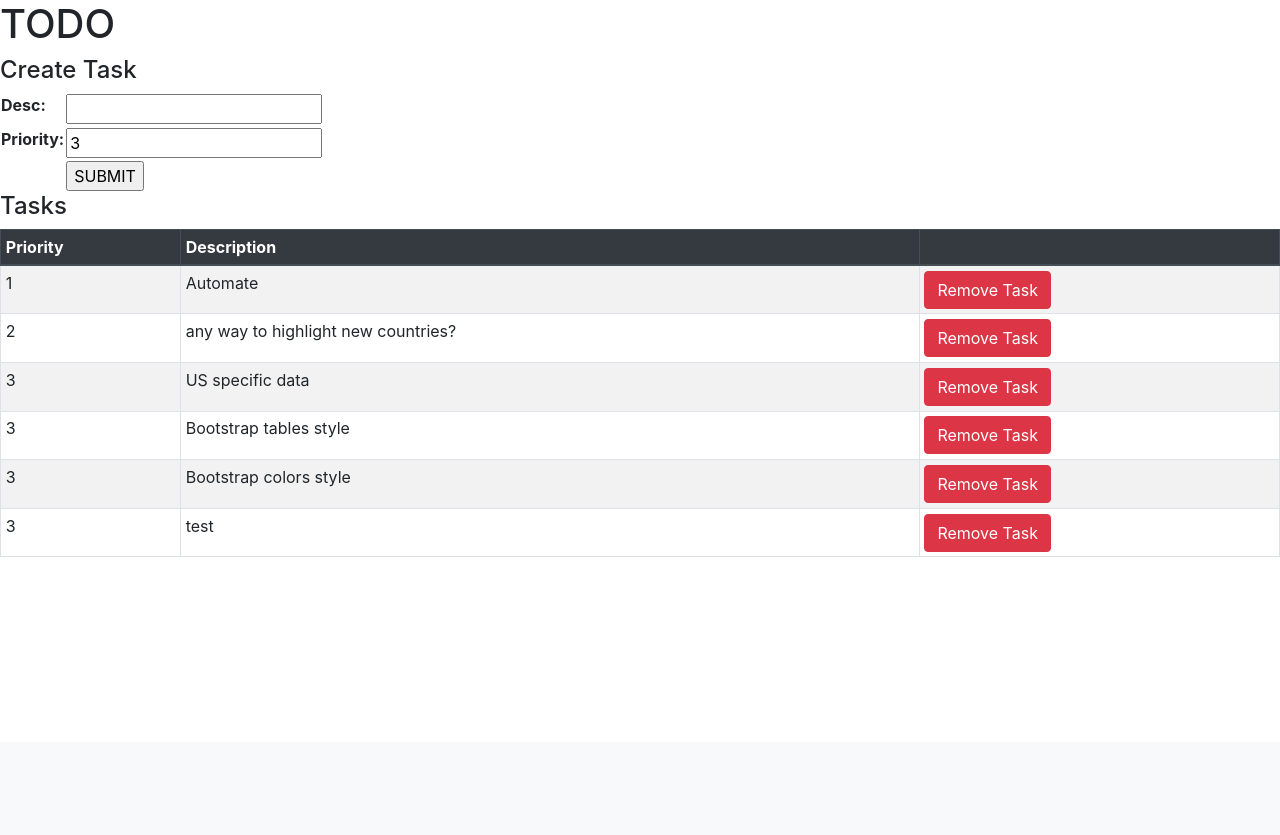
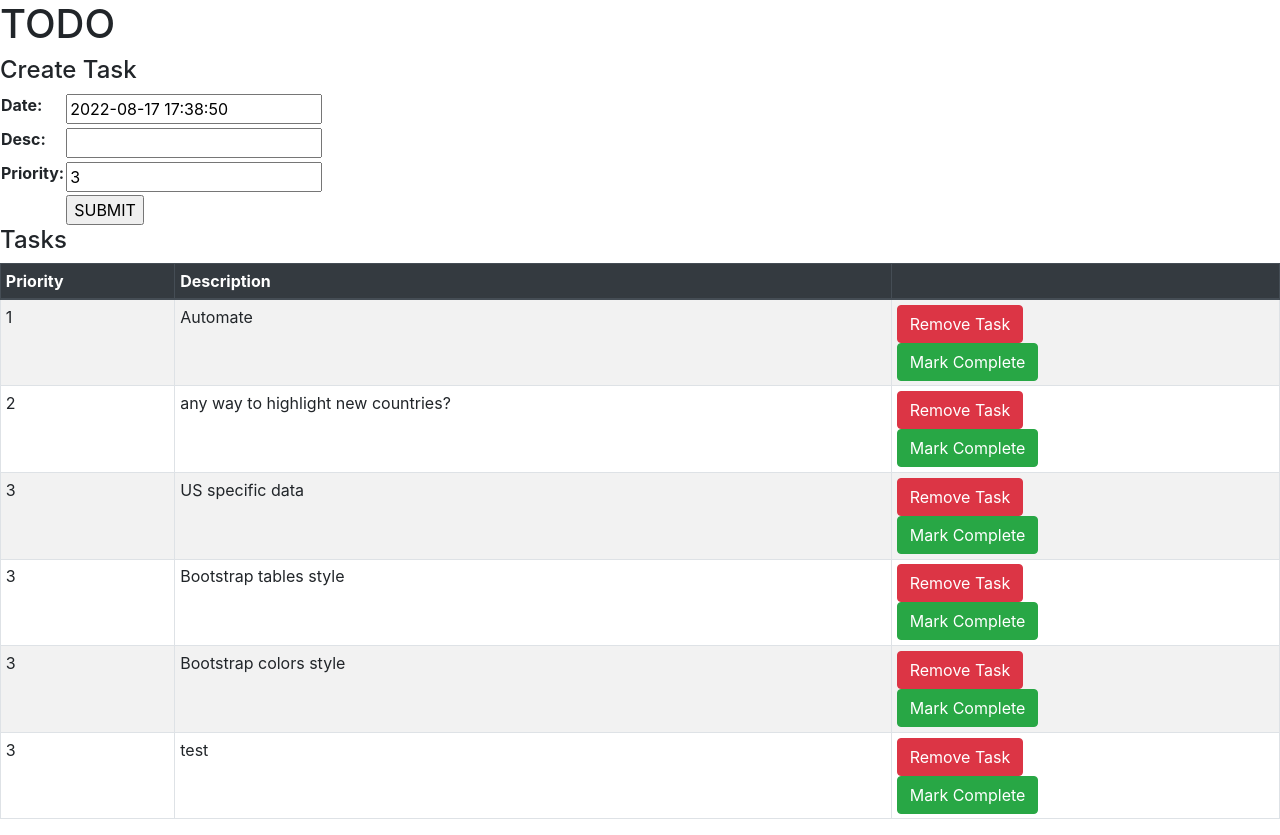
Before and after one commit to Dpay123/Mpox, a Django app: page /todo in a window 1280 px wide. Shown: the part 58-893 px from the top of the page. Before the commit the page ends 615 px from the top, so only its background shows below. Run offline with Django 4.2, Linux system fonts and the light colour scheme; data comes from the database, SQL or seed files in the repository; both versions use the stored data as it was after the commit; some libraries are stand-ins or nearby versions.

Commit message:
updated task model/mark complete

```diff
--- a/app/forms.py
+++ b/app/forms.py
@@ -12,7 +12,7 @@ class LogEntryForm(ModelForm):
 class TaskEntryForm(ModelForm):
     class Meta:
         model = Task
-        exclude = []
+        exclude = ['completed', 'compDate']
 
 class Filter(forms.Form):
     date = forms.ModelChoiceField(queryset=CaseEntry.objects.values_list('date', flat=True).distinct(), required=True)
--- a/app/models.py
+++ b/app/models.py
@@ -1,4 +1,5 @@
 from django.db import models
+from datetime import datetime
 
 # Create your models here.
 
@@ -11,8 +12,11 @@ class LogEntry(models.Model):
         return f"{self.version} | {self.date} | {self.desc}"
 
 class Task(models.Model):
+    date = models.DateTimeField(blank=True, default=datetime.now)
     desc = models.CharField(blank=False, max_length=250)
     priority = models.IntegerField(default=3)
+    completed = models.BooleanField(default=False)
+    compDate = models.DateTimeField(blank=True, null=True)
 
     def __str__(self):
         return f"{self.priority} | {self.desc}"
--- a/app/templates/app/todo.html
+++ b/app/templates/app/todo.html
@@ -37,6 +37,10 @@
                     {% csrf_token %}
                     <button type="submit" class="btn btn-danger">Remove Task</button>
                 </form>
+                <form action="{% url 'completeTask' id=task.id %}" method="post">
+                    {% csrf_token %}
+                    <button type="submit" class="btn btn-success">Mark Complete</button>
+                </form>
             </td>
         </tr>
         {% endfor %}
--- a/app/urls.py
+++ b/app/urls.py
@@ -4,7 +4,8 @@ from . import views
 urlpatterns = [
     path('', views.index, name="index"),
     path('todo', views.todo, name='todo'),
-    path('todo/<int:id>', views.removeTask, name='removeTask'),
+    path('remove/<int:id>', views.removeTask, name='removeTask'),
+    path('complete/<int:id>', views.completeTask, name='completeTask'),
     path('log', views.log, name='log'),
     path('update', views.update, name='update')
 ]
--- a/app/views.py
+++ b/app/views.py
@@ -1,3 +1,4 @@
+from datetime import datetime
 from django.shortcuts import render, redirect
 from django.db.models import Sum
 from django.http import HttpResponseRedirect
@@ -10,6 +11,10 @@ from .modules import convert
 
 def removeTask(request, id):
     Task.objects.filter(id=id).delete()
+    return HttpResponseRedirect(reverse('todo'))
+
+def completeTask(request, id):
+    Task.objects.filter(id=id).update(completed=True, compDate=datetime.now())
     return HttpResponseRedirect(reverse('todo'))
 
 def update(request):
```
Also changed, not shown: app/migrations/0001_initial.py (added), app/migrations/0002_task_completed.py (added), app/migrations/0003_task_compdate_task_date.py (added), app/migrations/0004_alter_task_compdate_alter_task_date.py (added), app/migrations/0005_alter_task_date.py (added), app/migrations/0006_alter_task_date.py (added), app/migrations/__init__.py (added), db.sqlite3.
